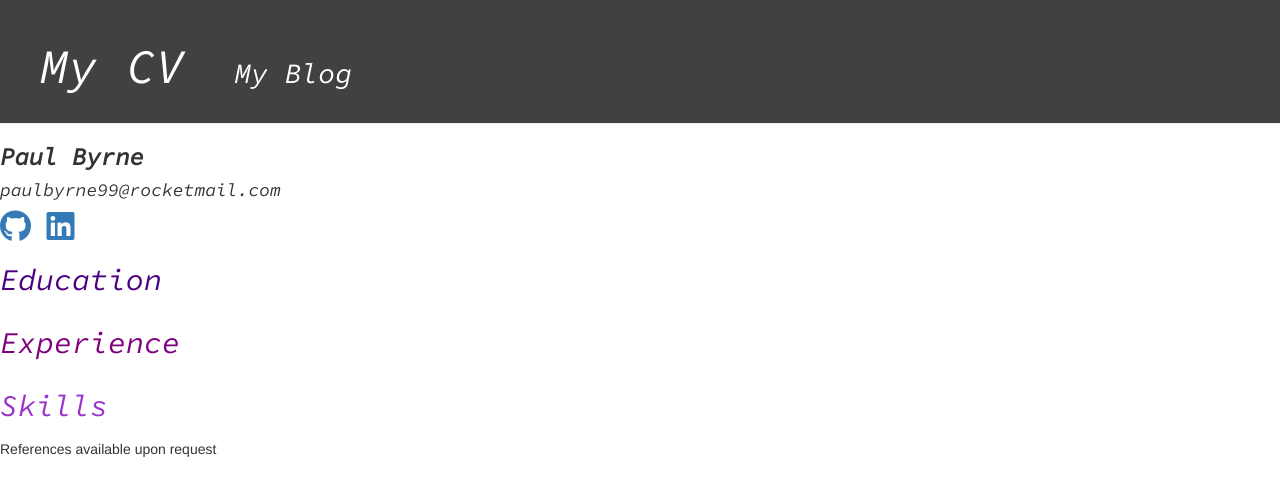
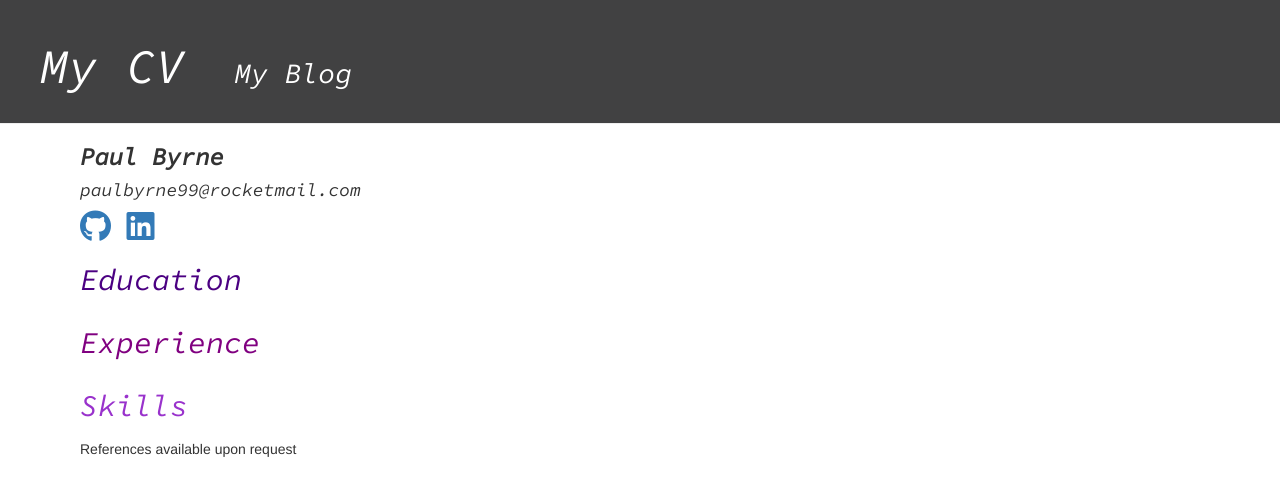
Before and after one commit to PaulB99/Python-web-app, a Django app: page /cv/ in a window 1280 px wide. Shown: the top 496 px of the page. Run offline with Django 3.2, Linux system fonts and the light colour scheme; data that the repository does not hold is empty; some libraries are stand-ins or nearby versions.

Commit message:
css changes

```diff
--- a/mysite/CV/templates/cv_base.html
+++ b/mysite/CV/templates/cv_base.html
@@ -15,6 +15,7 @@
                 <h1><a href="/cv">My CV</a><a href="/" style = "font-size:28px;">&nbsp;&nbsp;&nbsp;My Blog</a></h1>
             </div>
 
+            <div style="padding-left:80px;">
             <div class= "title">
                 <h3><b>
                     Paul Byrne
@@ -41,8 +42,8 @@
             {% endif %}
             <table id="CV_qualification">
                 {% for qual in quals %}
-                    <tr><td style="font-size:18px">{{ qual.text }}</td></tr>
-                    <tr><td style="font-size:15px">{{ qual.date }}</td></tr>
+                    <tr><td style="font-size:18px;">{{ qual.text }}</td></tr>
+                    <tr><td style="font-size:15px;">{{ qual.date }}</td></tr>
                 {% endfor %}
             </table>
 
@@ -57,8 +58,8 @@
             {% endif %}
             <table id="CV_experience">
                 {% for exp in exps %}
-                <tr><td style="font-size:18px">{{ exp.text }}</td></tr>
-                <tr><td style="font-size:15px">{{ exp.date }}</td></tr>
+                <tr><td style="font-size:18px;">{{ exp.text }}</td></tr>
+                <tr><td style="font-size:15px;">{{ exp.date }}</td></tr>
                 {% endfor %}
             </table>
 
@@ -73,7 +74,7 @@
             {% endif %}
             <table id="CV_skill">
                 {% for skill in skills %}
-                    <tr><td style="font-size:18px">{{ skill.text }}</td></tr>
+                    <tr><td style="font-size:18px;">{{ skill.text }}</td></tr>
                 {% endfor %}
             </table>
             <div>
@@ -82,6 +83,7 @@
                 </h5>
             </div>
 
+            </div>
             </body>
     </body>
 </html>
```
